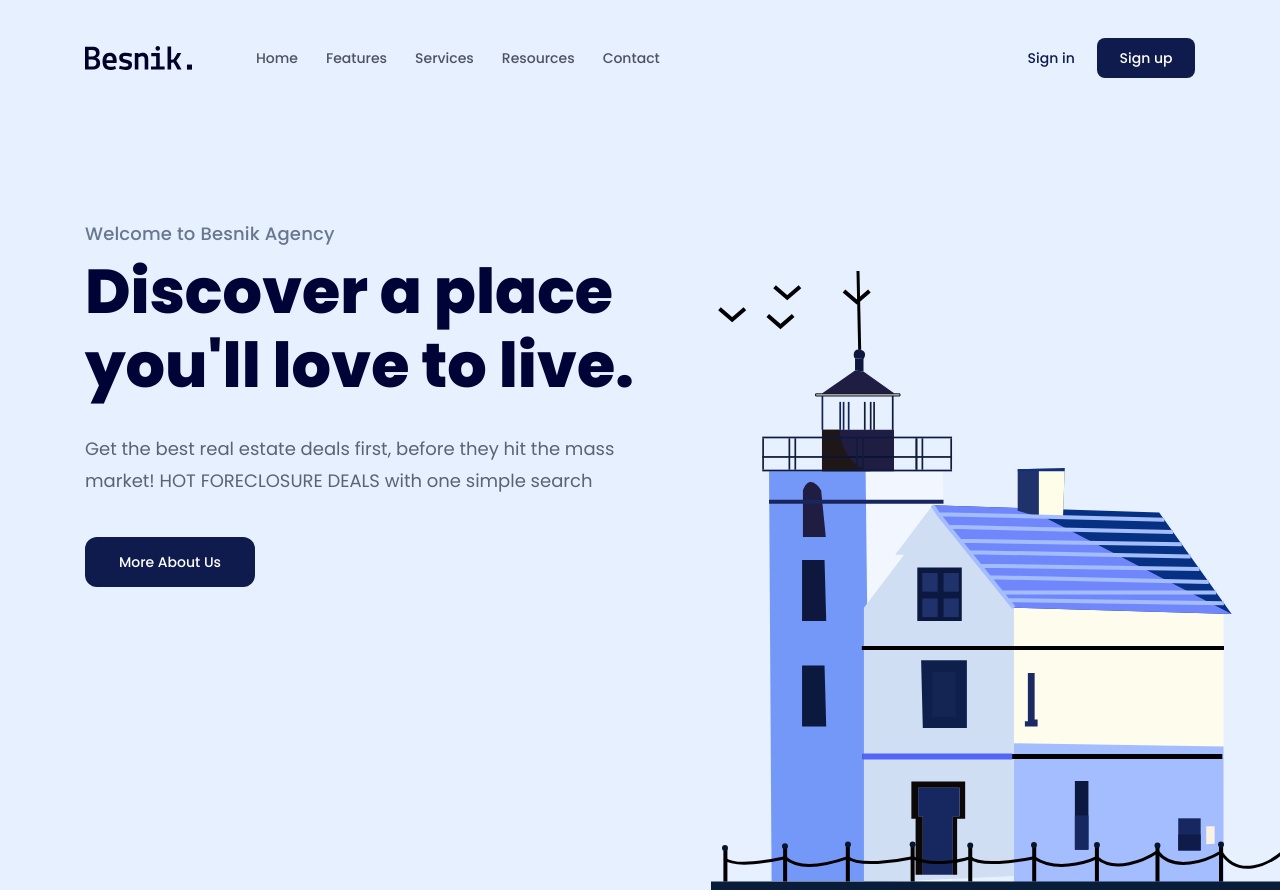
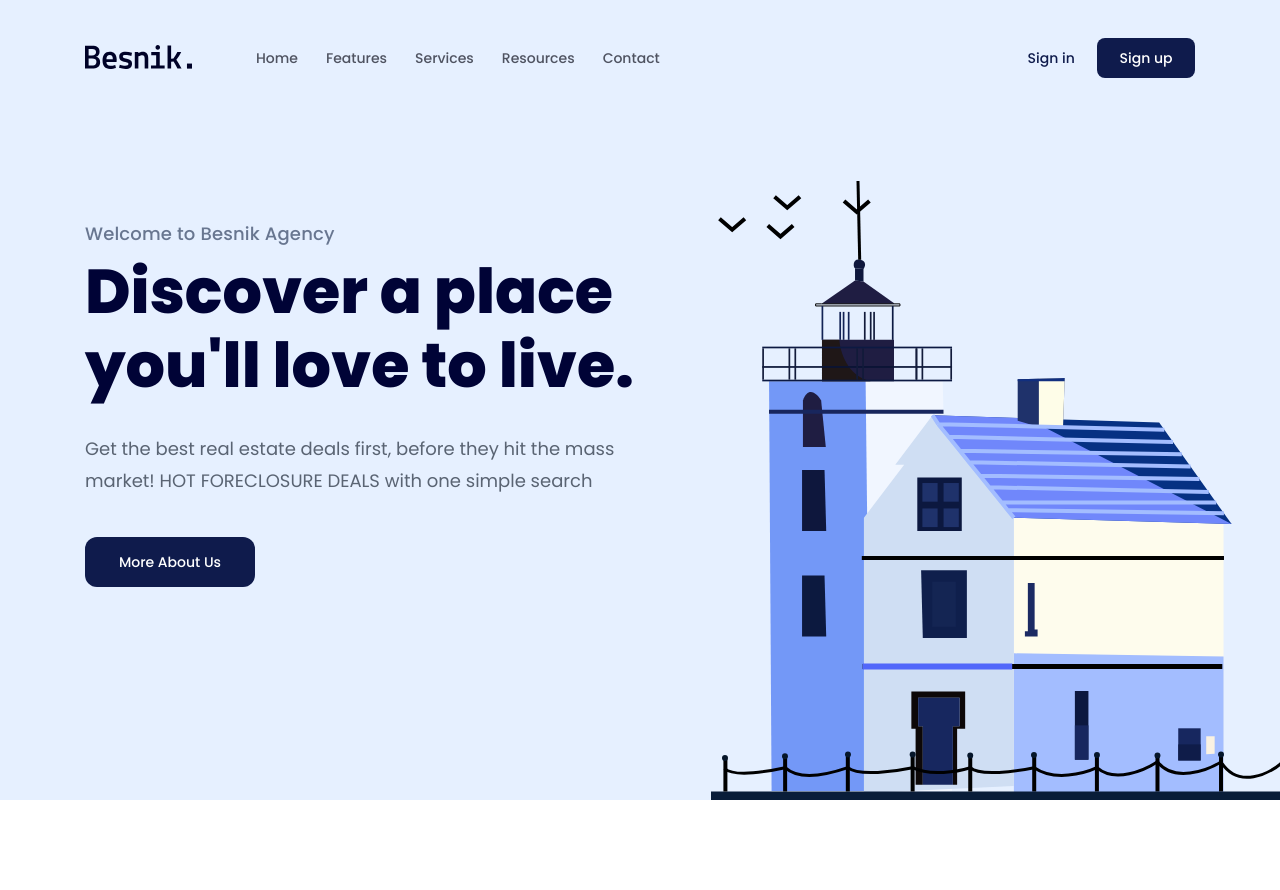
Before and after one commit to quoclong-96/f8-htmlcss-001, a plain HTML site: page index.html in a window 1280 px wide. Shown: the top 890 px of the page. Drawn offline with Linux system fonts and the light colour scheme.

Commit message:
fix bus logo

```diff
--- a/assets/css/styles.css
+++ b/assets/css/styles.css
@@ -55,10 +55,11 @@ a {
 
 .hero-wrap {
     position: relative;
+    /* Sử dụng display flex để khắc phục mảgin collapse, flex-diẽtion column là để phòng trường hợp có nhiều phân tử con xếp ngang hàng  */
     display: flex;
     flex-direction: column;
     background: #e6f0ff;
-    height: 100vh;
+    height: calc(100vh - 90px);
 }
 
 .navbar {
--- a/index.html
+++ b/index.html
@@ -26,7 +26,9 @@
                     <!-- Navabar -->
                     <nav class="navbar">
                         <!-- Logo -->
-                        <img src="./assets/img/logo.svg" alt="Besnik." />
+                        <a href="#!">
+                            <img src="./assets/img/logo.svg" alt="Besnik." />
+                        </a>
 
                         <!-- Navigation -->
                         <ul>
```
